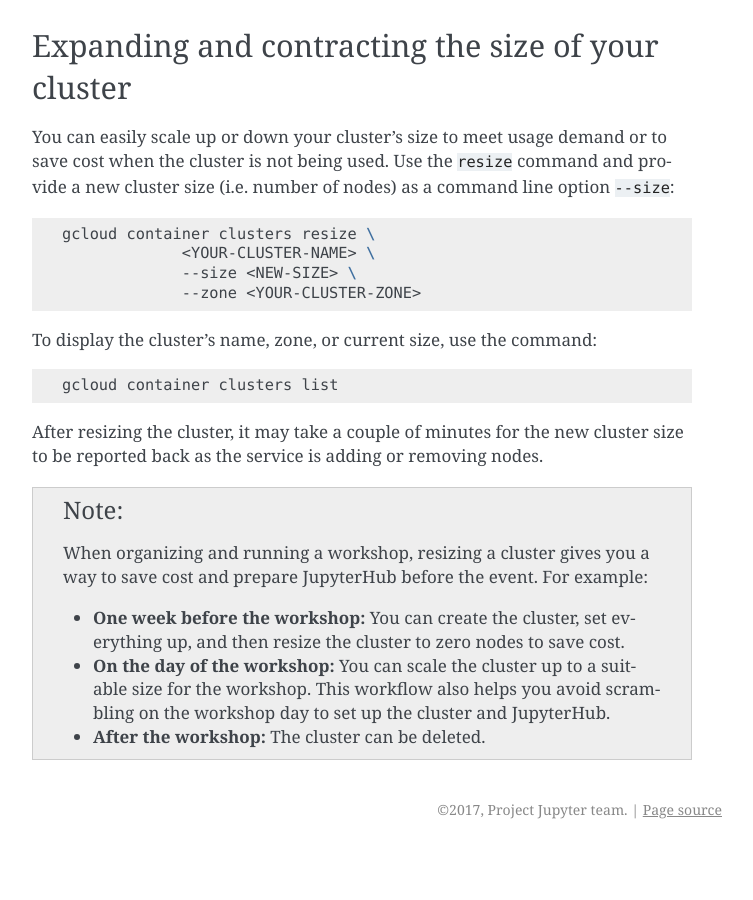
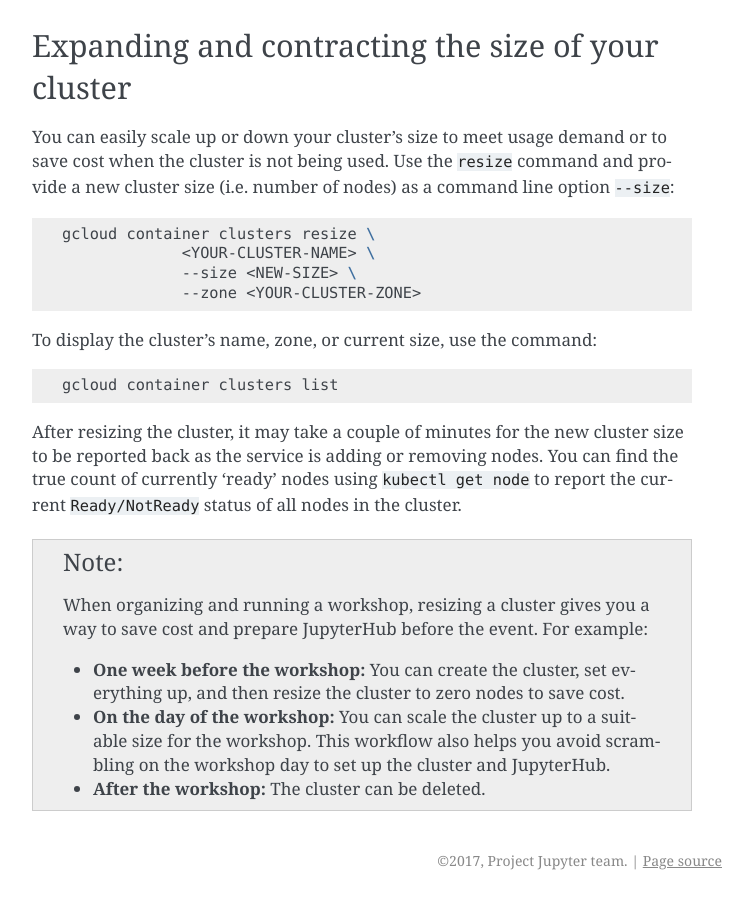
Before and after one commit to jupyterhub/zero-to-jupyterhub-k8s, a Sphinx documentation site: the page built from doc/source/extending-jupyterhub.rst, in a window 1280 px wide and 900 px high, scrolled down 2518 px. Shown: the whole window, without its empty margins (388-1141 px from the left). Built offline with Sphinx 7.4.7, drawn with Linux system fonts in a browser that asks for light colours; before the commit the page ends 3367 px from its top, so only the background shows below that.

Commit message:
Add @yuvipanda suggested command

```diff
--- a/doc/source/extending-jupyterhub.rst
+++ b/doc/source/extending-jupyterhub.rst
@@ -149,7 +149,9 @@ To display the cluster's name, zone, or current size, use the command:
    gcloud container clusters list
 
 After resizing the cluster, it may take a couple of minutes for the new cluster
-size to be reported back as the service is adding or removing nodes.
+size to be reported back as the service is adding or removing nodes. You can
+find the true count of currently 'ready' nodes using ``kubectl get node`` to
+report the current ``Ready/NotReady`` status of all nodes in the cluster.
 
 .. note::
 
```
